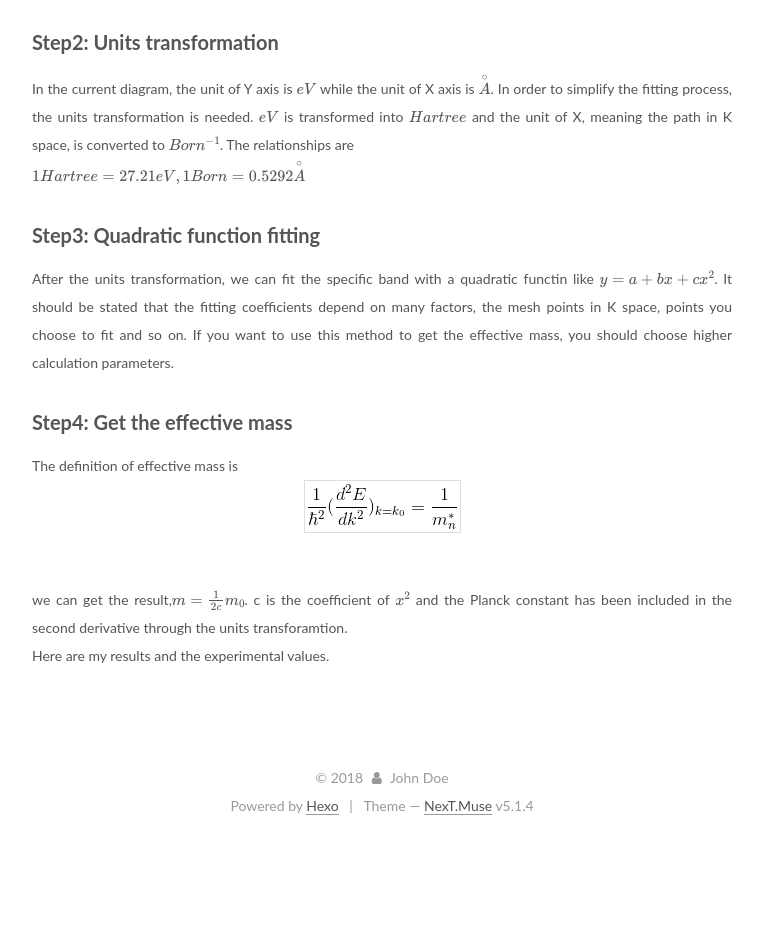
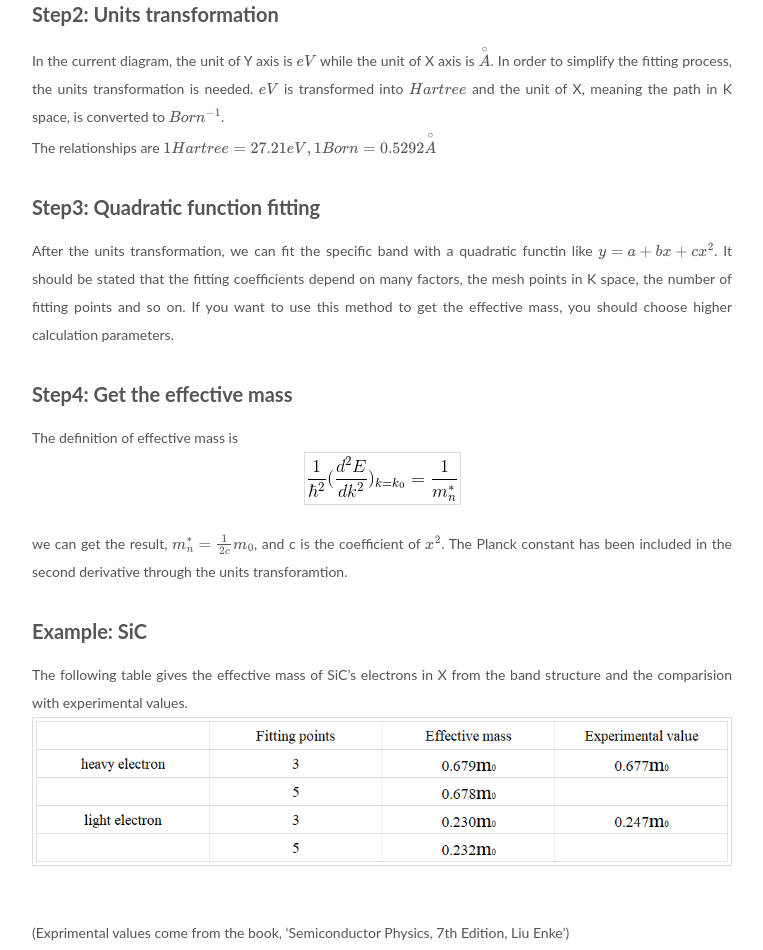
Before and after one commit to RuiWangcms/RuiWangcms.github.io, a plain HTML site: page index.html in a window 1280 px wide. Shown: the part 2454-3404 px from the top of the page, without its empty margins (258-1021 px from the left). Before the commit the page ends 3294 px from the top, so only its background shows below. Drawn offline with nearby package versions, Linux system fonts and the light colour scheme; some packages are replaced by stand-ins of ours.

Commit message:
Site updated: 2018-11-26 17:26:45

```diff
--- a/index.html
+++ b/index.html
@@ -435,10 +435,11 @@
 <li>Fit the band with a quadratic function, $y = a + bx + cx^2$.</li>
 <li>The effective mass of carriers could be written as $m = \frac{1}{2c}m_0$.</li>
 </ol>
-<h2 id="Step1-Plot-the-band-structure"><a href="#Step1-Plot-the-band-structure" class="headerlink" title="Step1: Plot the band structure"></a>Step1: Plot the band structure</h2><p>This step is common. Calculate the band structure and plot it. Here is an example of SiC in X direction. (Suppose we want to calculate the electrons’s effective mass of SiC in X direction)<br><img src="./pictures/SiC.tif" width="500" height="500" div="" align="center"><br>In the following parts, I will show how to get the effective mass of electrons.</p>
-<h2 id="Step2-Units-transformation"><a href="#Step2-Units-transformation" class="headerlink" title="Step2: Units transformation"></a>Step2: Units transformation</h2><p>In the current diagram, the unit of Y axis is $eV$ while the unit of X axis is $\overset{\circ}{A}$. In order to simplify the fitting process, the units transformation is needed. $eV$ is transformed into $Hartree$ and the unit of X, meaning the path in K space, is converted to $Born^{-1}$. The relationships are<br>$1 Hartree = 27.21 eV, 1 Born = 0.5292 \overset{\circ}{A}$ </p>
-<h2 id="Step3-Quadratic-function-fitting"><a href="#Step3-Quadratic-function-fitting" class="headerlink" title="Step3: Quadratic function fitting"></a>Step3: Quadratic function fitting</h2><p>After the units transformation, we can fit the specific band with a quadratic functin like $y = a + bx + cx^2$. It should be stated that the fitting coefficients depend on many factors, the mesh points in K space, points you choose to fit and so on. If you want to use this method to get the effective mass, you should choose higher calculation parameters. </p>
-<h2 id="Step4-Get-the-effective-mass"><a href="#Step4-Get-the-effective-mass" class="headerlink" title="Step4: Get the effective mass"></a>Step4: Get the effective mass</h2><p>The definition of effective mass is <img src="./pictures/E1.gif" div="" align="center"><br>we can get the result,$m = \frac{1}{2c}m_{0}$. c is the coefficient of $x^{2}$ and the Planck constant has been included in the second derivative through the units transforamtion.<br>Here are my results and the experimental values.  </p>
+<h2 id="Step1-Plot-the-band-structure"><a href="#Step1-Plot-the-band-structure" class="headerlink" title="Step1: Plot the band structure"></a>Step1: Plot the band structure</h2><p>This step is common. Calculate the band structure and plot it. Here is an example of SiC in X direction.<img src="./pictures/SiC.tif" width="500" height="500" div="" align="center"><br>In the following parts, I will show how to get the effective mass of electrons.</p>
+<h2 id="Step2-Units-transformation"><a href="#Step2-Units-transformation" class="headerlink" title="Step2: Units transformation"></a>Step2: Units transformation</h2><p>In the current diagram, the unit of Y axis is $eV$ while the unit of X axis is $\overset{\circ}{A}$. In order to simplify the fitting process, the units transformation is needed. $eV$ is transformed into $Hartree$ and the unit of X, meaning the path in K space, is converted to $Born^{-1}$.<br>The relationships are $1 Hartree = 27.21 eV, 1 Born = 0.5292 \overset{\circ}{A}$ </p>
+<h2 id="Step3-Quadratic-function-fitting"><a href="#Step3-Quadratic-function-fitting" class="headerlink" title="Step3: Quadratic function fitting"></a>Step3: Quadratic function fitting</h2><p>After the units transformation, we can fit the specific band with a quadratic functin like $y = a + bx + cx^2$. It should be stated that the fitting coefficients depend on many factors, the mesh points in K space, the number of fitting points and so on. If you want to use this method to get the effective mass, you should choose higher calculation parameters. </p>
+<h2 id="Step4-Get-the-effective-mass"><a href="#Step4-Get-the-effective-mass" class="headerlink" title="Step4: Get the effective mass"></a>Step4: Get the effective mass</h2><p>The definition of effective mass is <img src="./pictures/E1.gif" div="" align="center"> we can get the result, $m_{n}^{*} = \frac{1}{2c}m_{0}$, and c is the coefficient of $x^{2}$. The Planck constant has been included in the second derivative through the units transforamtion.</p>
+<h2 id="Example-SiC"><a href="#Example-SiC" class="headerlink" title="Example: SiC"></a>Example: SiC</h2><p>The following table gives the effective mass of SiC’s electrons in X from the band structure and the comparision with experimental values.<br><img src="./pictures/Re.png" div="" align="center"><br>(Exprimental values come from the book, ‘Semiconductor Physics, 7th Edition, Liu Enke’)</p>
 
 
 
```
Also changed, not shown: 2018/09/25/Rui/index.html (+8 -6 lines), pictures/Re.png (added).
